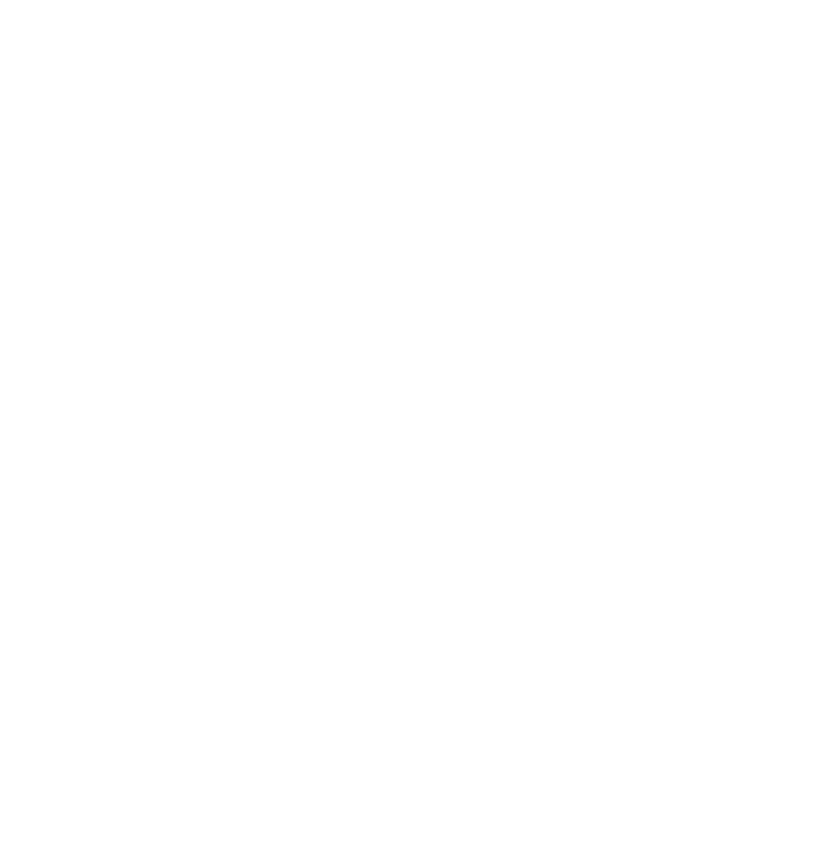
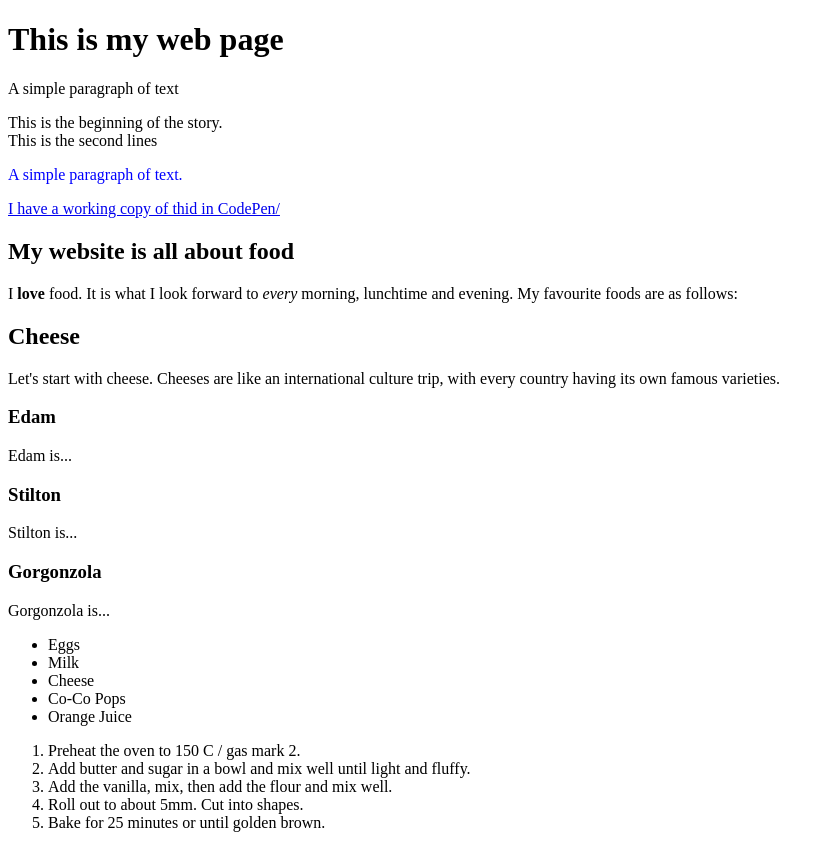
Before and after one commit to harristayo2/harristay.github.io, a plain HTML site: page week02/coding101.html in a window 1280 px wide. Shown: the whole page, without its empty margins (0-831 px from the left). Before the commit the page ends 800 px from the top, so only its background shows below. Drawn offline with Linux system fonts and the light colour scheme.

Commit message:
Week projects

```diff
--- a/week02/coding101.html
+++ b/week02/coding101.html
@@ -0,0 +1,50 @@
+<!DOCTYPE HTML>
+<html lang="en-US">
+<head>
+  <meta charset="UTF-8">
+  <title>Week 2</title>
+  <link rel="stylesheet" type="text/css" href="style.css">
+</head>
+<body>
+  <h1>This is my web page</h1>
+  <p> A simple paragraph of text</p>
+  <p>This is the beginning of the story.<br>This is the second lines</p>
+  <p style="color:blue"> A simple paragraph of text.</p>
+  <p><a href="https://codepen.io/pen?editors=1100">I have a working copy of thid in CodePen/</a></p>
+
+  <h2>My website is all about food</h2>
+    <p>I <strong>love</strong> food. It is what I look forward to <em>every</em> morning, lunchtime and evening. My favourite foods are as follows:</p>
+
+<h2>Cheese</h2>
+
+<p>Let's start with cheese. Cheeses are like an international culture trip, with every country having its own famous varieties.</p>
+
+<h3>Edam</h3>
+
+<p>Edam is...</p>
+
+<h3>Stilton</h3>
+
+<p>Stilton is...</p>
+
+<h3>Gorgonzola</h3>
+
+<p>Gorgonzola is...</p>
+<ul>
+  <li>Eggs</li>
+  <li>Milk</li>
+  <li>Cheese</li>
+  <li>Co-Co Pops</li>
+  <li>Orange Juice</li>
+</ul>
+  <ol>
+  <li>Preheat the oven to 150 C / gas mark 2.</li>
+  <li>Add butter and sugar in a bowl and mix well until
+    light and fluffy.</li>
+  <li>Add the vanilla, mix, then add the flour and mix well.</li>
+  <li>Roll out to about 5mm. Cut into shapes.</li>
+  <li>Bake for 25 minutes or until golden brown.</li>
+</ol>
+
+
+  </body></html>
```
Also changed, not shown: week01/index.html (+1 -1 lines).
